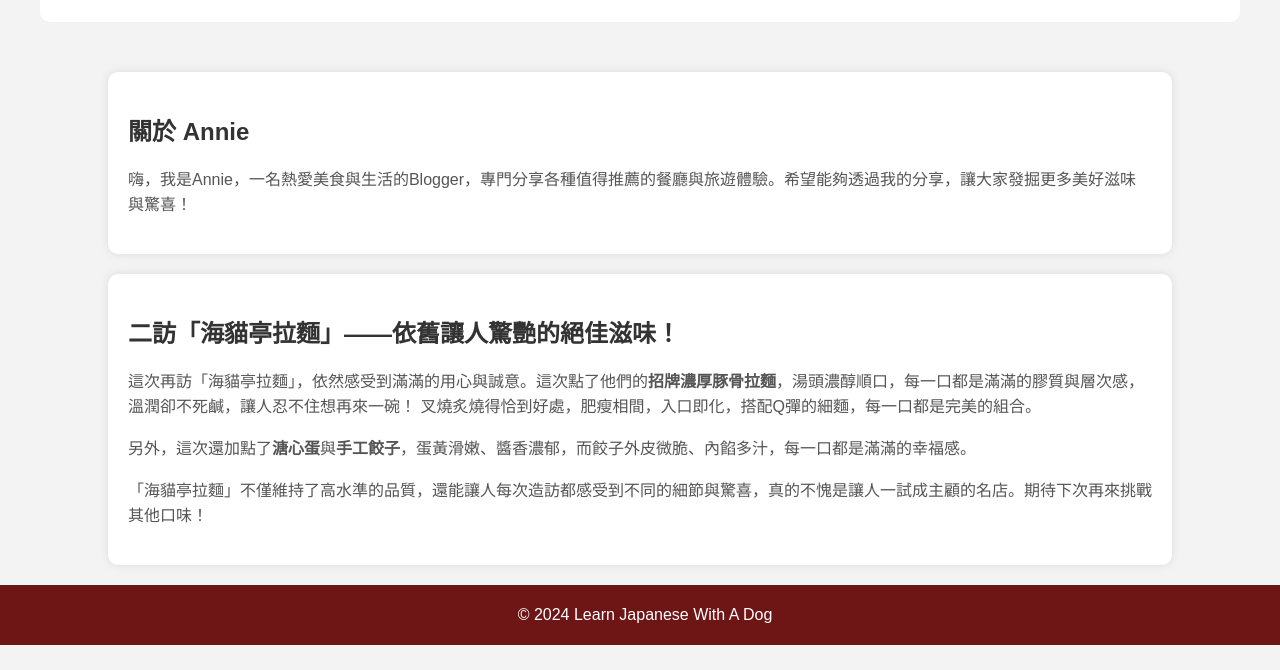
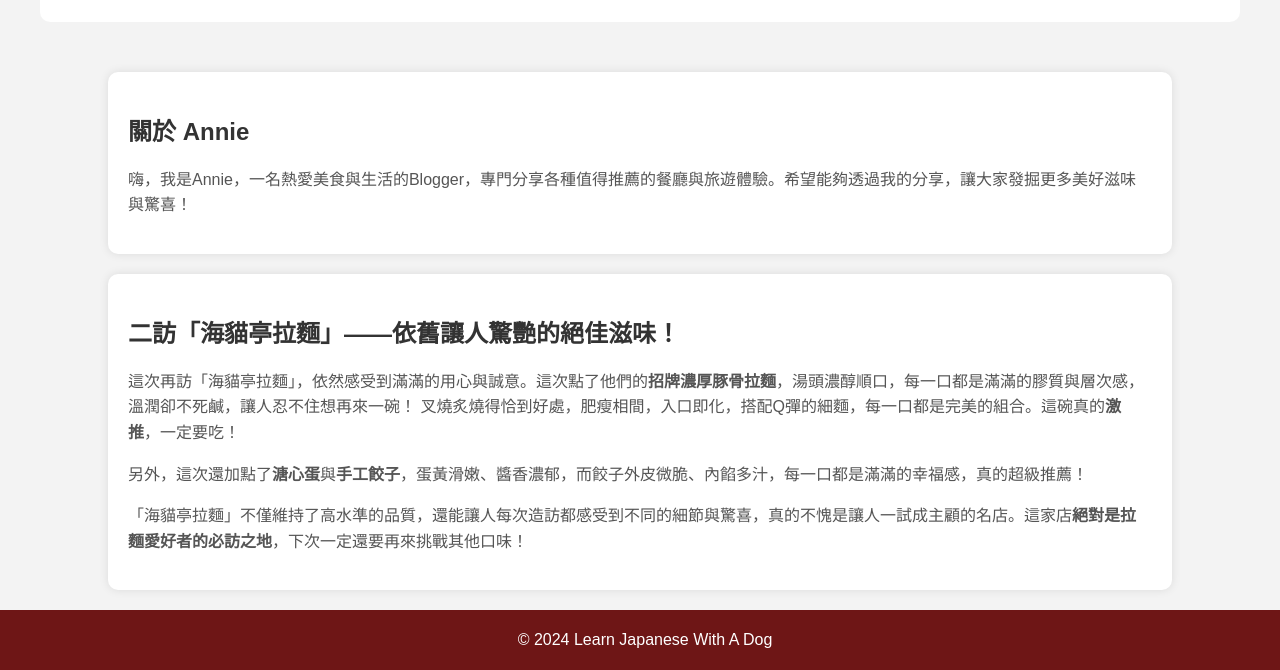
Before and after one commit to Ti1i/DogJapanese-version1, a plain HTML site: page index.html in a window 1280 px wide. Shown: the part 422-1092 px from the top of the page. Before the commit the page ends 1067 px from the top, so only its background shows below. Drawn offline with Linux system fonts and the light colour scheme.

Commit message:
Update index.html

```diff
--- a/index.html
+++ b/index.html
@@ -97,9 +97,9 @@
     <section class="content-section">
       <h2>二訪「海貓亭拉麵」——依舊讓人驚艷的絕佳滋味！</h2>
       <p>這次再訪「海貓亭拉麵」，依然感受到滿滿的用心與誠意。這次點了他們的<strong>招牌濃厚豚骨拉麵</strong>，湯頭濃醇順口，每一口都是滿滿的膠質與層次感，溫潤卻不死鹹，讓人忍不住想再來一碗！
-        叉燒炙燒得恰到好處，肥瘦相間，入口即化，搭配Q彈的細麵，每一口都是完美的組合。</p>
-      <p>另外，這次還加點了<strong>溏心蛋</strong>與<strong>手工餃子</strong>，蛋黃滑嫩、醬香濃郁，而餃子外皮微脆、內餡多汁，每一口都是滿滿的幸福感。</p>
-      <p>「海貓亭拉麵」不僅維持了高水準的品質，還能讓人每次造訪都感受到不同的細節與驚喜，真的不愧是讓人一試成主顧的名店。期待下次再來挑戰其他口味！</p>
+        叉燒炙燒得恰到好處，肥瘦相間，入口即化，搭配Q彈的細麵，每一口都是完美的組合。這碗真的<strong>激推</strong>，一定要吃！</p>
+      <p>另外，這次還加點了<strong>溏心蛋</strong>與<strong>手工餃子</strong>，蛋黃滑嫩、醬香濃郁，而餃子外皮微脆、內餡多汁，每一口都是滿滿的幸福感，真的超級推薦！</p>
+      <p>「海貓亭拉麵」不僅維持了高水準的品質，還能讓人每次造訪都感受到不同的細節與驚喜，真的不愧是讓人一試成主顧的名店。這家店<strong>絕對是拉麵愛好者的必訪之地</strong>，下次一定還要再來挑戰其他口味！</p>
     </section>
 
     <footer>
```
